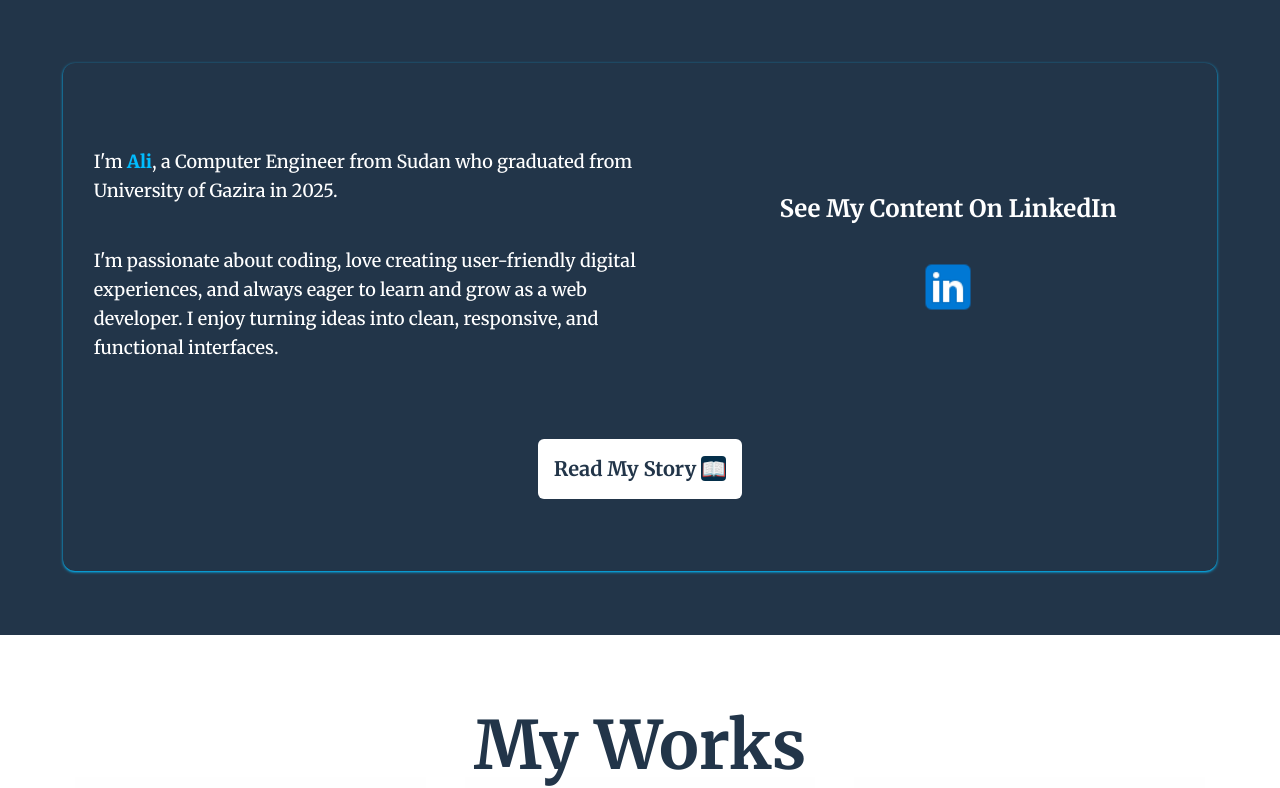
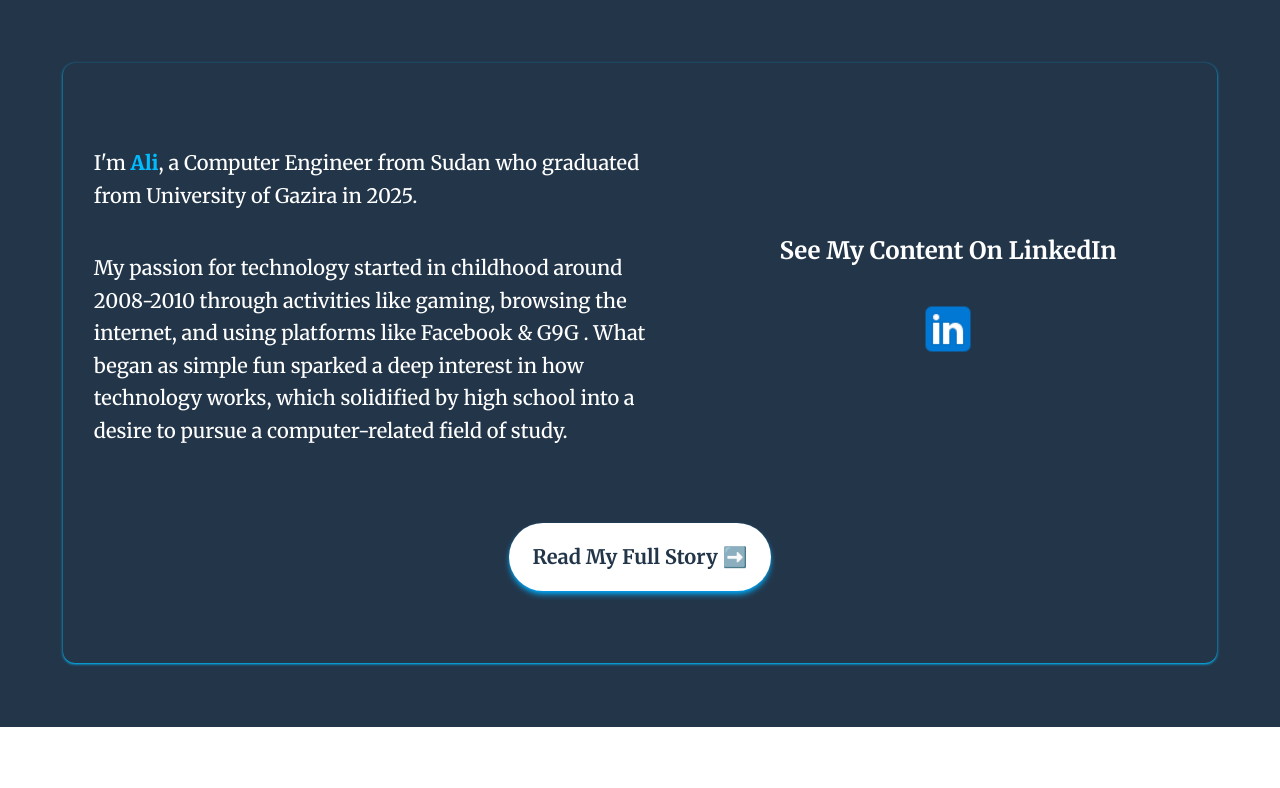
Before and after one commit to ali007-depug/Ali-AbdElbagi, a React (Vite) app: page /#/ in a window 1280 px wide. Shown: the part 745-1533 px from the top of the page. Built offline with nearby package versions, Linux system fonts and the light colour scheme.

Commit message:
change ABOUT UI

```diff
--- a/src/components/About.jsx
+++ b/src/components/About.jsx
@@ -12,16 +12,18 @@ export default function About() {
         {/* texts + socail media wrppaer*/}
         <div className="flex flex-col lg:flex-row justify-between gap-10 p-6">
           <div className="text">
-            <p className="text-white font-medium text-lg leading-relaxed max-w-xl mx-auto lg:mx-0 mb-10 max-md:text-center">
+            <p className="text-white font-medium text-lg md:text-xl leading-relaxed max-w-xl mx-auto lg:mx-0 mb-10 max-md:text-center">
               I'm <span className="font-extrabold text-sky-400">Ali</span>, a
               Computer Engineer from Sudan who graduated from University of
               Gazira in 2025.
             </p>
-            <p className="text-white max-md:text-center font-medium text-lg leading-relaxed max-w-xl mx-auto lg:mx-0">
-              I'm passionate about coding, love creating user-friendly digital
-              experiences, and always eager to learn and grow as a web
-              developer. I enjoy turning ideas into clean, responsive, and
-              functional interfaces.
+            <p className="text-white max-md:text-center font-medium text-lg md:text-xl leading-relaxed max-w-xl mx-auto lg:mx-0">
+              My passion for technology started in childhood around
+              2008-2010 through activities like gaming, browsing the internet, and
+              using platforms like Facebook & G9G . What began as
+              simple fun sparked a deep interest in how technology works, which
+              solidified by high school into a desire to pursue a
+              computer-related field of study.{" "}
             </p>
           </div>
           {/* social media accounts */}
@@ -29,7 +31,7 @@ export default function About() {
             <h3 className="text-white font-bold text-2xl mb-4 lg:w-[30ch]">
               See My Content On LinkedIn
             </h3>
-          {/* accounts icons warpper */}
+            {/* accounts icons warpper */}
             <div className="flex flex-wrap justify-center items-center  gap-5 mt-4">
               <a
                 href="https://www.linkedin.com/in/ali-abdelbagi-02313b223/"
@@ -41,37 +43,13 @@ export default function About() {
                   className="size-15 hover:scale-110 transition-transform duration-300"
                 />
               </a>
-              {/* <a href="https://github.com/ali007-depug" title="GitHub">
-                <img
-                  src="./github.webp"
-                  alt="GitHub"
-                  className="w-10 hover:scale-110 transition-transform duration-300"
-                />
-              </a>
-              <a href="https://dev.to/ali007depug" title="Dev Community">
-                <img
-                  src="./dev.webp"
-                  alt="Dev Community"
-                  className="w-10 hover:scale-110 transition-transform duration-300"
-                />
-              </a>
-              <a
-                href="https://www.frontendmentor.io/profile/ali007-depug"
-                title="Frontend Mentor"
-              >
-                <img
-                  src="./frontend.webp"
-                  alt="Frontend Mentor"
-                  className="w-10 bg-s-color rounded-full shadow-xl hover:scale-110 transition-transform duration-300"
-                />
-              </a> */}
             </div>
           </div>
         </div>
         {/* button to see my story  */}
         <Link to={"/about"}>
-          <button className="block w-fit px-4 py-4 max-md:mx-auto rounded-md my-3 bg-white text-p-color hover:bg-sky-600 hover:text-white cursor-pointer font-bold md:text-xl transition-all duration-200 ease-linear">
-            Read My Story <span className="bg-sky-950 rounded">📖</span>
+          <button className="block w-fit px-6 py-5 max-md:mx-auto rounded-full my-3 bg-white text-p-color hover:bg-sky-600 hover:text-white shadow-md shadow-sky-500 cursor-pointer font-bold md:text-xl transition-all duration-200 ease-linear">
+            Read My Full Story <span>➡️</span>
           </button>
         </Link>
       </div>
```
